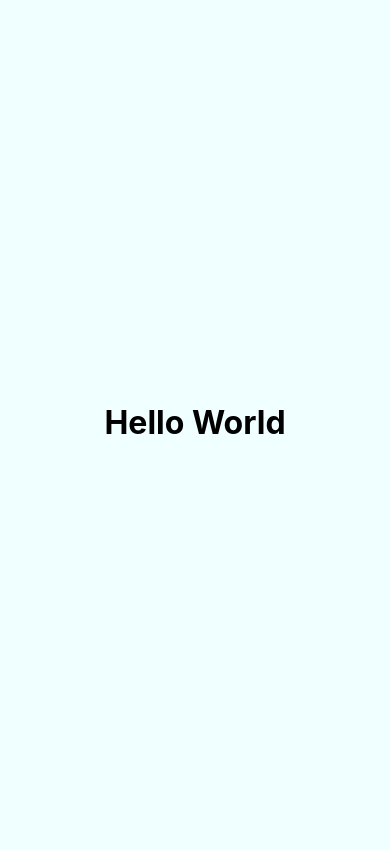
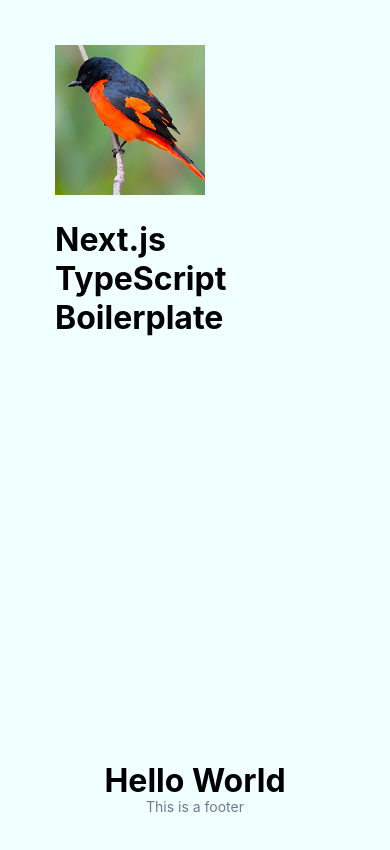
Before and after one commit to jamessizeland/Next-Typescript-Boilerplate, a Next.js app: page / in a window 390 px wide. Shown: the top 850 px of the page. Built offline with nearby package versions, Linux system fonts and the light colour scheme.

Commit message:
adds layout component based on strype example.

```diff
--- /dev/null
+++ b/src/components/Layouts/index.tsx
@@ -0,0 +1,43 @@
+import React, { ReactNode } from 'react';
+import Head from 'next/head';
+import Link from 'next/link';
+
+type Props = {
+  children: ReactNode;
+  title?: string;
+};
+
+const Layout = ({
+  children,
+  title = 'TypeScript Next.js Example',
+}: Props): JSX.Element => (
+  <>
+    <Head>
+      <title>{title}</title>
+      <meta charSet="utf-8" />
+      <meta name="viewport" content="initial-scale=1.0, width=device-width" />
+    </Head>
+    <div className="container">
+      <header>
+        <div className="header-content">
+          <Link href="/">
+            <a className="logo">
+              <img src="/longtail.png" />
+            </a>
+          </Link>
+          <h1>
+            <span className="light">Next.js TypeScript Boilerplate</span>
+          </h1>
+        </div>
+      </header>
+      {children}
+    </div>
+    <footer className="banner">
+      <span>
+        <p>This is a footer</p>
+      </span>
+    </footer>
+  </>
+);
+
+export default Layout;
--- a/src/pages/_app.tsx
+++ b/src/pages/_app.tsx
@@ -1,9 +1,30 @@
+/*
+ * _App is the pattern used by all of the pages of this web app.  Pages will be inserted into the Component element.
+ */
+
 import React from 'react';
-import { AppProps } from 'next/app';
+import Head from 'next/head';
+// import Layout from '../components/Layouts';
 import '../styles/globals.scss';
 
+import type { AppProps } from 'next/app';
+
 const MyApp = ({ Component, pageProps }: AppProps): JSX.Element => {
-  return <Component {...pageProps} />;
+  // Use the layout defined at page level, if available
+  // const getLayout = Component.getLayout ?? ((page) => page);
+  return (
+    <React.StrictMode>
+      <Head>
+        <title>Next App</title>
+        <meta
+          name="description"
+          content="Built from jsizeland/Next-Typescript-Boilerplate"
+        />
+        <link rel="icon" href="/longtail.png" />
+      </Head>
+      <Component {...pageProps} />
+    </React.StrictMode>
+  );
 };
 
 export default MyApp;
--- a/src/pages/index.tsx
+++ b/src/pages/index.tsx
@@ -1,22 +1,18 @@
 import React from 'react';
-import { NextPage } from 'next';
-import Head from 'next/head';
+// import Head from 'next/head';
 // import Image from 'next/image';
+import Layout from '../components/Layouts';
 import styles from '../styles/Home.module.scss';
+
+import type { NextPage } from 'next';
 
 const Home: NextPage = () => {
   return (
-    <div className={styles.container}>
-      <Head>
-        <title>Next App</title>
-        <meta
-          name="description"
-          content="Built from jsizeland/Next-Typescript-Boilerplate"
-        />
-        <link rel="icon" href="/longtail.png" />
-      </Head>
-      <h1>Hello World</h1>
-    </div>
+    <Layout title="Home | Next.js">
+      <div className={styles.container}>
+        <h1>Hello World</h1>
+      </div>
+    </Layout>
   );
 };
 
--- a/src/styles/globals.scss
+++ b/src/styles/globals.scss
@@ -2,8 +2,8 @@
 body {
   padding: 0;
   margin: 0;
-  font-family: -apple-system, BlinkMacSystemFont, Segoe UI, Roboto, Oxygen, Ubuntu, Cantarell, Fira Sans, Droid Sans,
-    Helvetica Neue, sans-serif;
+  font-family: -apple-system, BlinkMacSystemFont, Segoe UI, Roboto, Oxygen,
+    Ubuntu, Cantarell, Fira Sans, Droid Sans, Helvetica Neue, sans-serif;
   color: black;
   background-color: azure;
 }
@@ -16,3 +16,99 @@
 * {
   box-sizing: border-box;
 }
+
+#__next {
+  display: flex;
+  justify-content: center;
+}
+
+.container {
+  max-width: var(--container-width-max);
+  padding: 45px 25px;
+  display: flex;
+  flex-direction: row;
+}
+
+.page-container {
+  padding-bottom: 60px;
+  max-width: var(--page-width-max);
+}
+
+footer {
+  max-width: 825px;
+  margin: 0 auto;
+  font-size: 14px;
+  background: var(--body-color);
+  color: #6a7c94;
+  border-radius: 50px;
+  box-shadow: -20px 20px 60px #abacad, 20px -20px 60px #ffffff;
+  display: flex;
+  align-items: center;
+  box-sizing: border-box;
+  padding: 15px;
+  line-height: 1.15;
+  position: fixed;
+  bottom: 2vh;
+  left: 0;
+  right: 0;
+  text-align: center;
+  justify-content: center;
+}
+
+@media only screen and (max-width: 980px) {
+  .container {
+    flex-direction: column;
+  }
+
+  .header-content {
+    max-width: 280px;
+    position: relative;
+    top: 0;
+  }
+
+  .card {
+    margin: 0 20px 20px 0;
+    box-shadow: none;
+  }
+
+  .card-list {
+    padding-top: 0;
+  }
+
+  footer {
+    box-shadow: none;
+    bottom: 0;
+  }
+}
+
+@media only screen and (max-width: 600px) {
+  .container {
+    flex-direction: column;
+  }
+
+  .card {
+    display: block;
+    border-radius: 8px;
+    flex: 1 0 100%;
+    max-width: 100%;
+    padding-left: 0;
+    padding-right: 0;
+    margin: 0 0 20px 0;
+    box-shadow: none;
+  }
+
+  .card-list {
+    padding-top: 0;
+  }
+
+  code,
+  pre,
+  h3 {
+    display: none;
+  }
+
+  footer {
+    box-shadow: none;
+    bottom: 0;
+  }
+}
```
